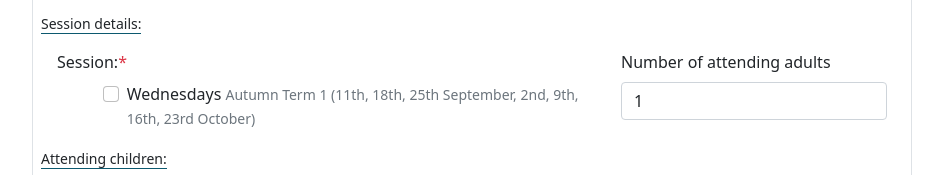
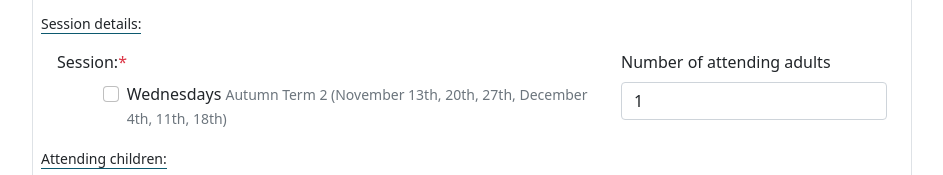
Before and after one commit to willow-fen/willow-fen.github.io, a plain HTML site: page bookings.html in a window 1280 px wide. Shown: the part 1427-1602 px from the top of the page, without its empty margins (168-1111 px from the left). Drawn offline with nearby package versions, Linux system fonts and the light colour scheme.

Commit message:
Update bookings.html

```diff
--- a/bookings.html
+++ b/bookings.html
@@ -201,7 +201,7 @@
 	  <label class="form-check-label" for="friday">
 	    Wednesdays
 	  </label>
-      <small class="form-text text-muted">Autumn Term 1 (11th, 18th, 25th September, 2nd, 9th, 16th, 23rd October)</small>
+      <small class="form-text text-muted">Autumn Term 2 (November 13th, 20th, 27th, December 4th, 11th, 18th)</small>
 	</div>
 	<small class="text-danger" id="session-warning" style="display:none">Please select at least one session.</small>
   </div>
```
